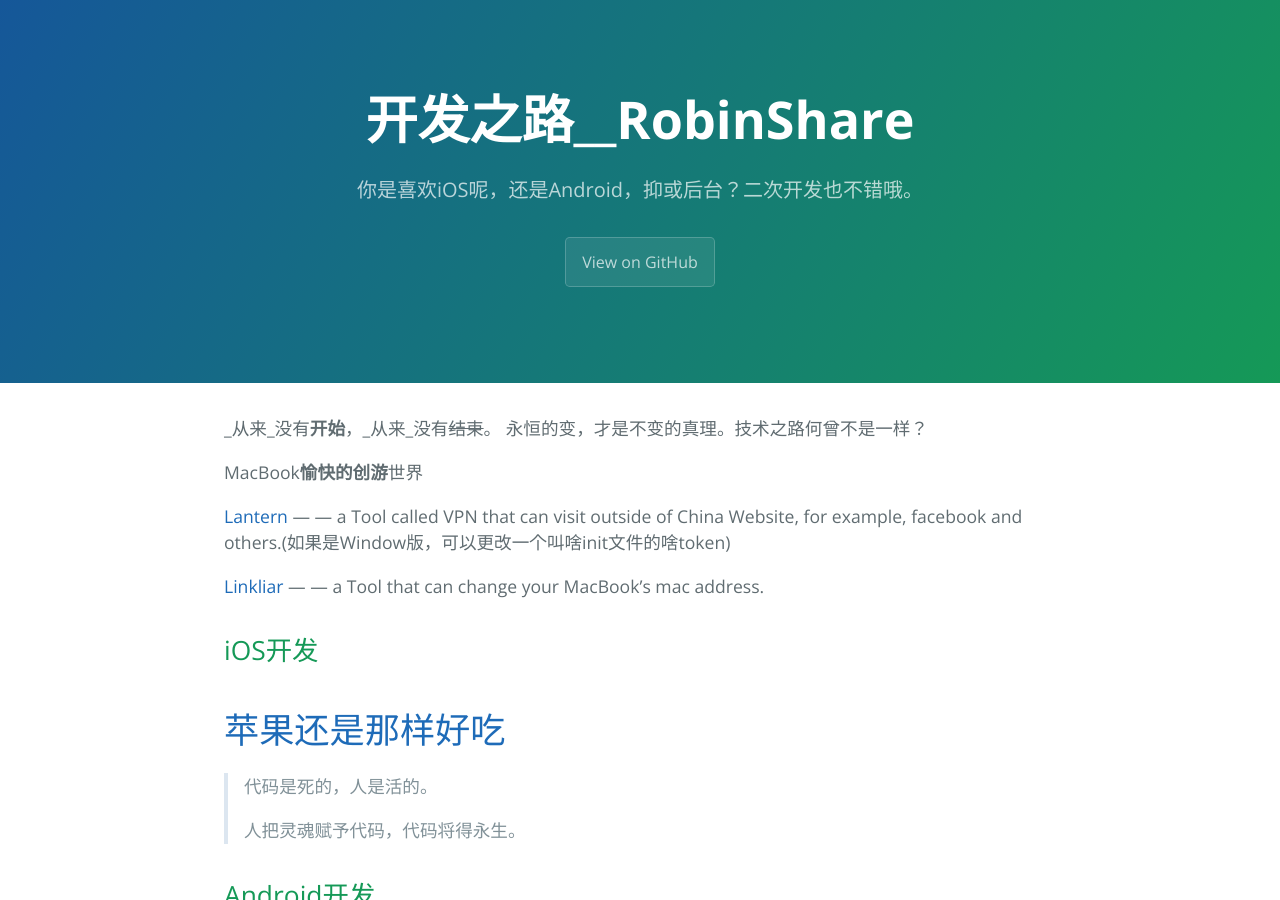
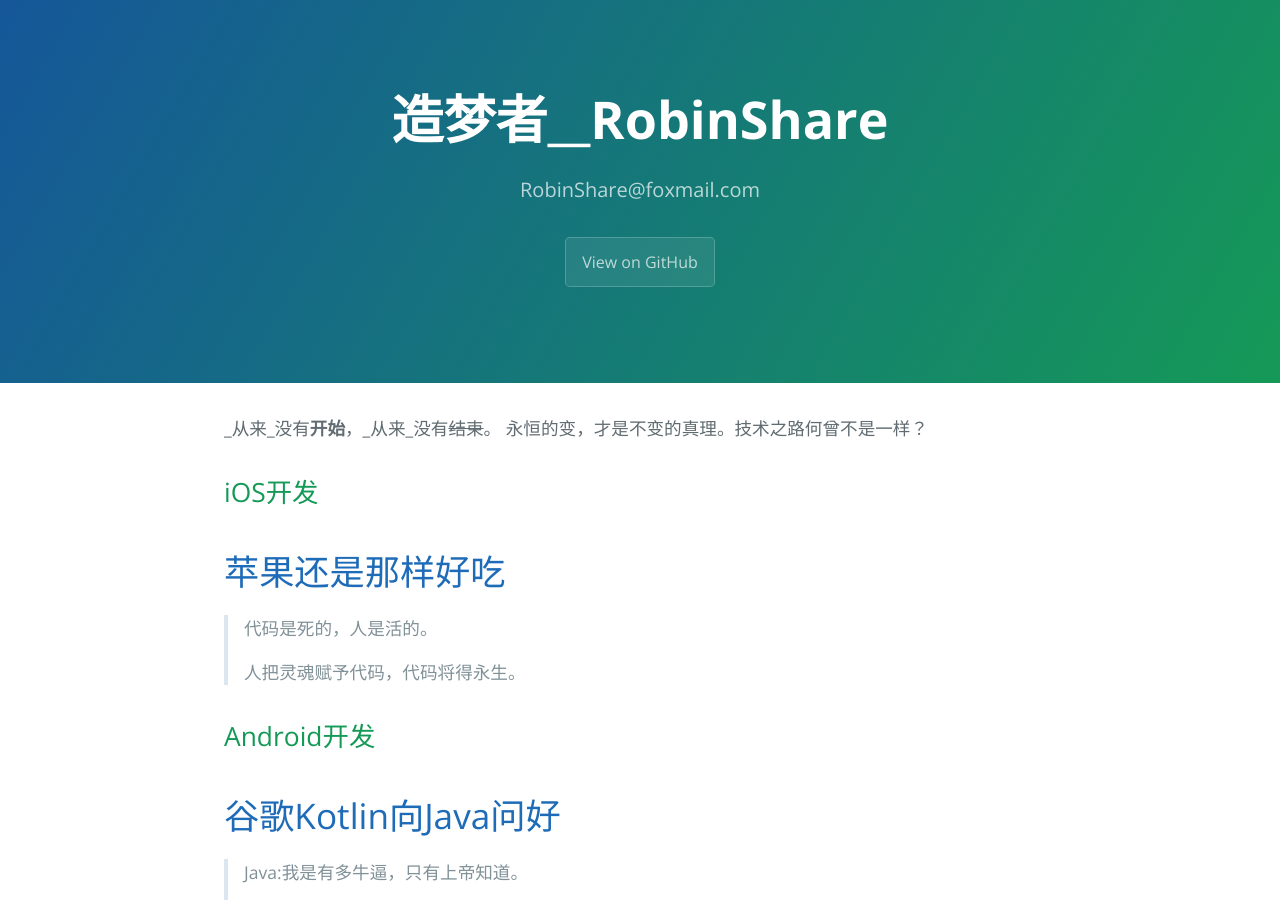
Before and after one commit to RobinShare/RobinShare, a Jekyll site: the page built from index.md, in a window 1280 px wide and 900 px high. Built offline with Jekyll 4.4.1, drawn with Linux system fonts in a browser that asks for light colours.

Commit message:
modify Title

```diff
--- a/_config.yml
+++ b/_config.yml
@@ -1,7 +1,9 @@
-title: 开发之路__RobinShare
-description: 你是喜欢iOS呢，还是Android，抑或后台？二次开发也不错哦。
+title: 造梦者__RobinShare
+description: RobinShare@foxmail.com
 #show_downloads: fault
+
 #google_analytics:
+
 #theme:
 
 theme: jekyll-theme-cayman
--- a/index.md
+++ b/index.md
@@ -3,14 +3,6 @@ layout: default
 ---
 
 _从来_没有**开始**，_从来_没有~~结束~~。 永恒的变，才是不变的真理。技术之路何曾不是一样？
-
-
-
-MacBook**愉快的创游**世界
-
-[Lantern](https://github.com/getlantern/lantern) — — a Tool called VPN that can visit outside of China Website, for example, facebook and others.(如果是Window版，可以更改一个叫啥init文件的啥token)
-
-[Linkliar](https://github.com/halo/LinkLiar)  — — a Tool that can change your MacBook’s mac address.
 
 
 
```
